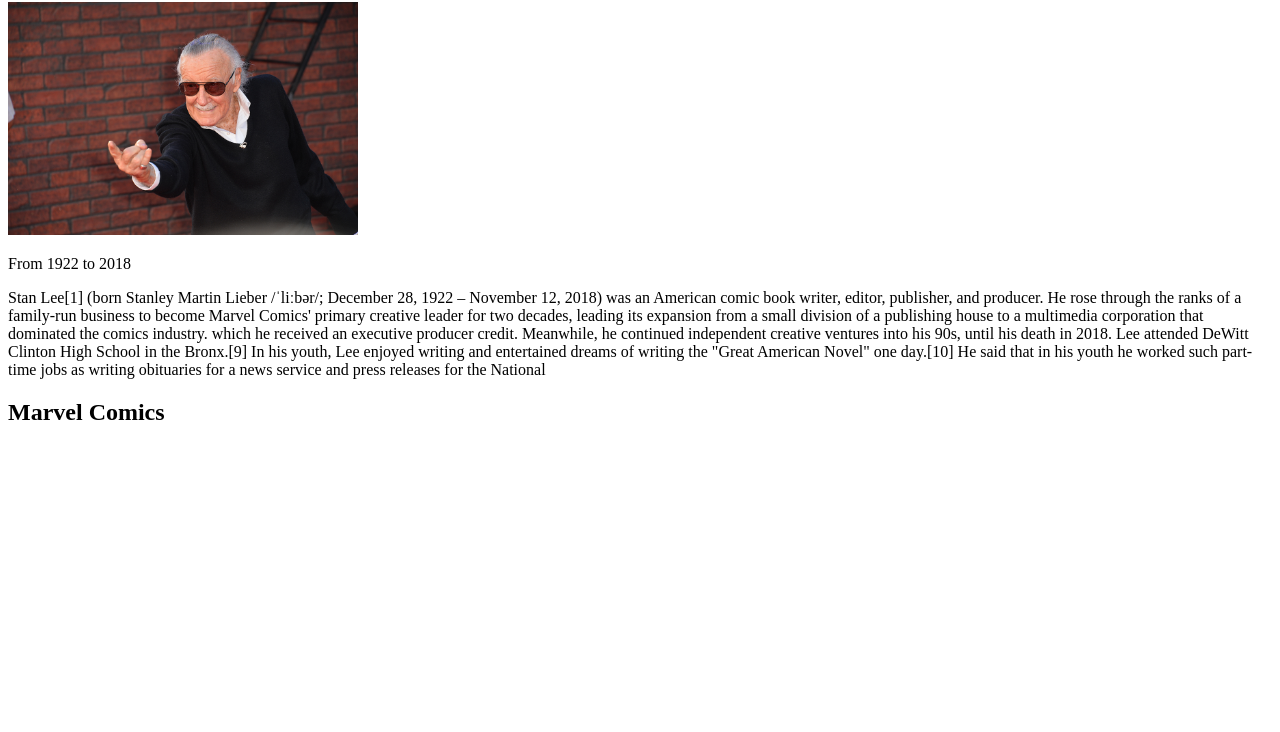
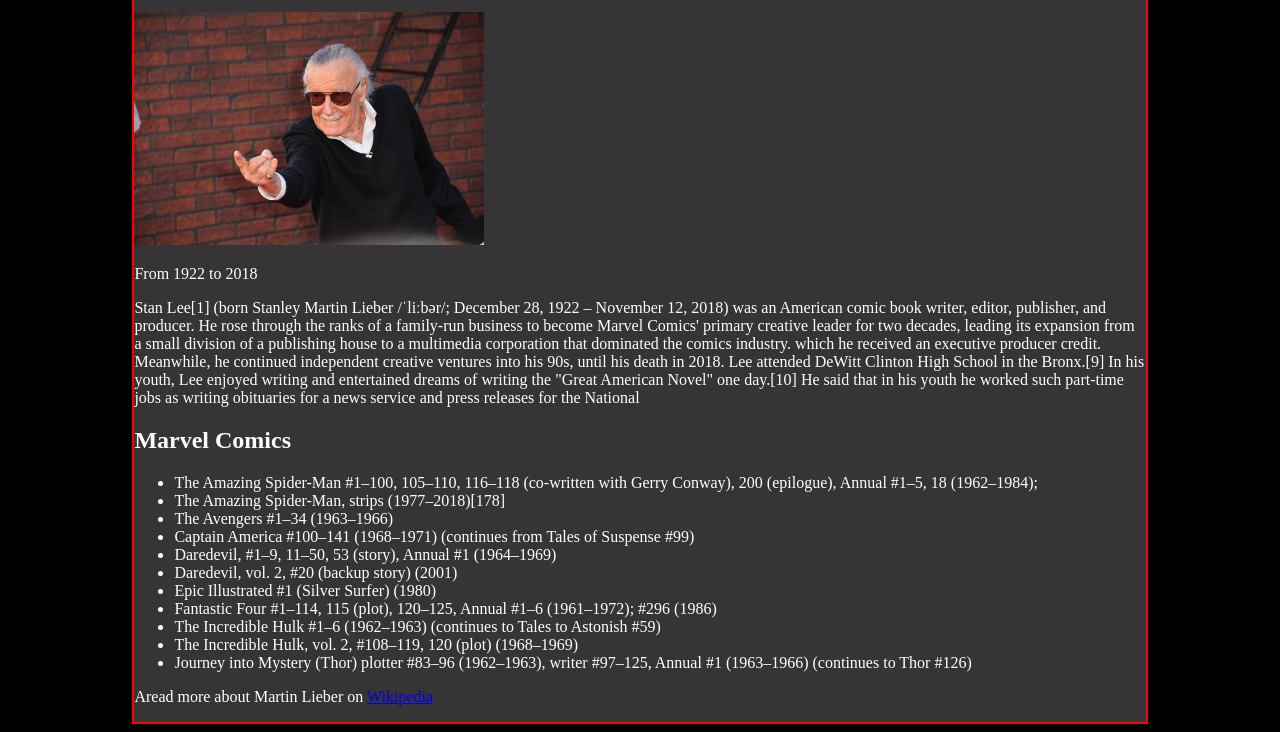
Before and after one commit to HarveyCla/HTML-Website, a plain HTML site: page index.html in a window 1280 px wide. Shown: the part 78-810 px from the top of the page. Drawn offline with Linux system fonts and the light colour scheme.

Commit message:
css started

```diff
--- a/index.css
+++ b/index.css
@@ -0,0 +1,11 @@
+body{
+    background-color: black;
+    color: white;
+}
+
+.container{
+    border: 2px solid red;
+    width: 80%;
+    margin: auto;
+    background-color: rgb(54, 52, 52);
+}
--- a/index.html
+++ b/index.html
@@ -21,6 +21,50 @@
         </p>
         <h2 class="heading" id="marvel">Marvel Comics</h2>
 
+        <ul>
+            <li>The Amazing Spider-Man #1–100, 105–110, 116–118 (co-written with Gerry Conway), 200 (epilogue), Annual #1–5, 18 (1962–1984);</li>
+            <li>
+                The Amazing Spider-Man, strips (1977–2018)[178]
+            </li>
+            <li>
+                The Avengers #1–34 (1963–1966)
+            </li>
+            <li>
+                Captain America #100–141 (1968–1971) (continues from Tales of Suspense #99)
+            </li>
+
+            <li>
+                Daredevil, #1–9, 11–50, 53 (story), Annual #1 (1964–1969)
+            </li>
+
+            <li>
+                Daredevil, vol. 2, #20 (backup story) (2001)
+            </li>
+
+            <li>
+                Epic Illustrated #1 (Silver Surfer) (1980)
+            </li>
+
+            <li>
+                Fantastic Four #1–114, 115 (plot), 120–125, Annual #1–6 (1961–1972); #296 (1986)
+            </li>
+
+            <li>
+                The Incredible Hulk #1–6 (1962–1963) (continues to Tales to Astonish #59)
+            </li>
+            <li>
+                The Incredible Hulk, vol. 2, #108–119, 120 (plot) (1968–1969)
+            </li>
+
+            <li>
+                Journey into Mystery (Thor) plotter #83–96 (1962–1963), writer #97–125, Annual #1 (1963–1966) (continues to Thor #126)
+            </li>
+        </ul>
+
+        <p id="footer">
+            Aread more about Martin Lieber on  <a href="https://en.wikipedia.org/wiki/Stan_Lee" target="_blank" id="link">Wikipedia</a>
+        </p>
+
 
 
 
```
